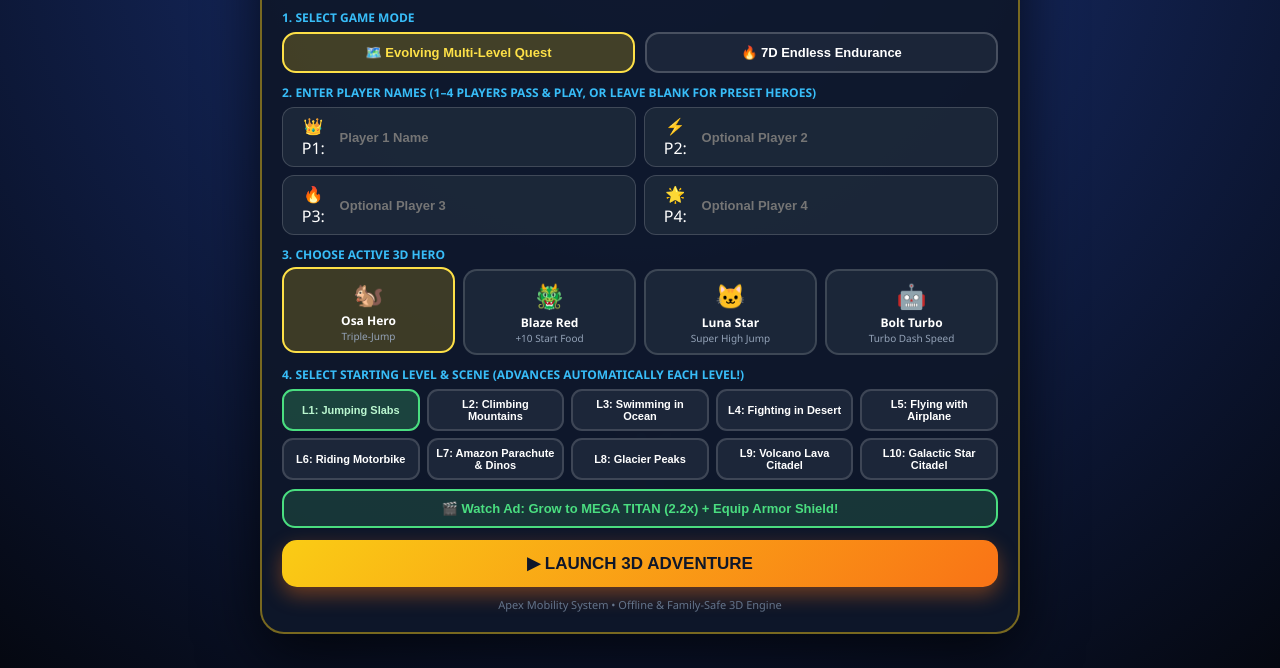
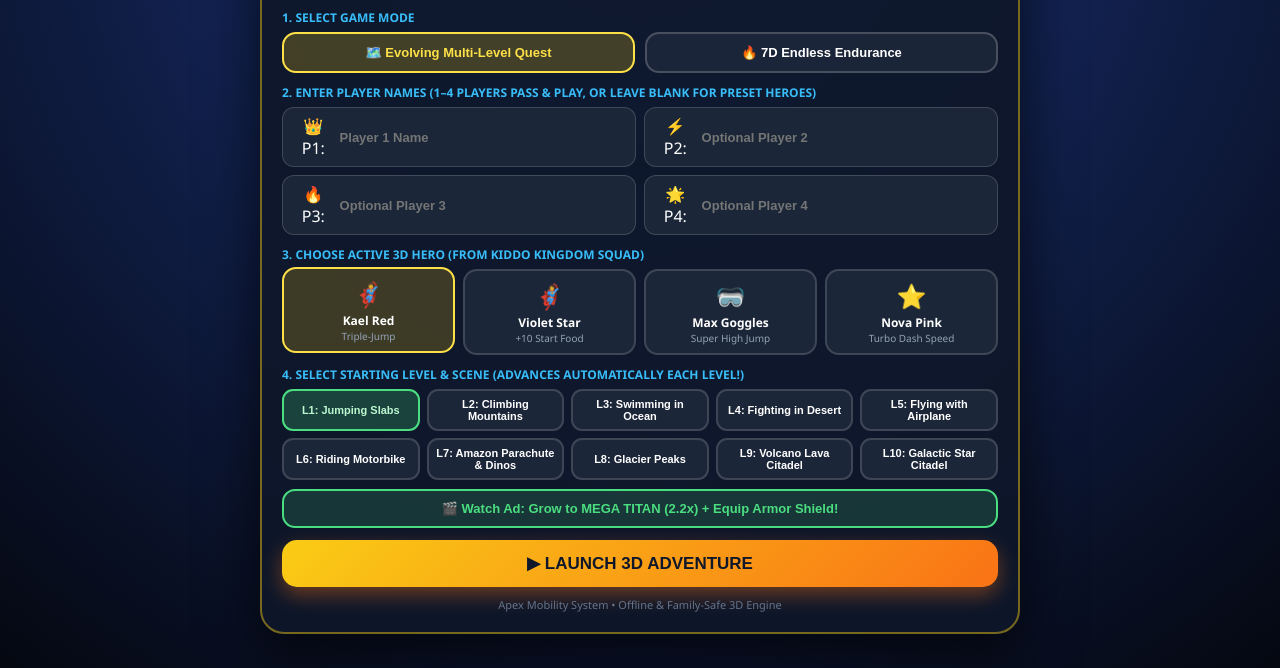
Before and after one commit to sledgemusicchannel-crypto/Kiddo-Kingdom-Star-Quest-3D, a plain HTML site: page index.html in a window 1280 px wide. Shown: the part 132-800 px from the top of the page. Drawn offline with nearby package versions, Linux system fonts and the light colour scheme; animation ran at ten frames a second.

Commit message:
Update index.html

```diff
--- a/index.html
+++ b/index.html
@@ -151,7 +151,7 @@
 <!-- HUD -->
 <div id="hud">
   <div class="hud-box">
-    <div class="hud-title" id="hud-player-label">P1: Osa • LVL 1</div>
+    <div class="hud-title" id="hud-player-label">P1: Kael Red • LVL 1</div>
     <div class="hud-val" id="hud-stage">1.0x TINY CUB</div>
     <div id="growth-bar-wrap"><div id="growth-bar"></div></div>
     <div class="hearts" id="hud-hearts">❤️❤️❤️</div>
@@ -209,7 +209,7 @@
       <div class="player-slot"><span>🌟 P4:</span><input type="text" id="p4-name" maxlength="14" placeholder="Optional Player 4" /></div>
     </div>
 
-    <div class="section-label">3. Choose Active 3D Hero</div>
+    <div class="section-label">3. Choose Active 3D Hero (From Kiddo Kingdom Squad)</div>
     <div class="hero-grid" id="hero-grid"></div>
 
     <div class="section-label">4. Select Starting Level & Scene (Advances Automatically Each Level!)</div>
@@ -233,12 +233,28 @@
 </div>
 
 <script>
-// ==================== 1. HEROES & 10 DISTINCT LEVEL ARCHITECTURES ====================
+// ==================== 1. HEROES (ARTWORK SQUAD) & 10 DISTINCT LEVEL ARCHITECTURES ====================
 const HEROES = [
-  { id: 'osa', name: 'Osa Hero', icon: '🐿️', shirt: 0xe11d48, overalls: 0x2563eb, cap: 0xdc2626, skin: 0xfdba74, perk: 'Triple-Jump', jump: 0.35, speed: 0.17, maxJumps: 3 },
-  { id: 'blaze', name: 'Blaze Red', icon: '🐲', shirt: 0xf97316, overalls: 0x1d4ed8, cap: 0xef4444, skin: 0xfac898, perk: '+10 Start Food', jump: 0.33, speed: 0.16, maxJumps: 2, startFood: 10 },
-  { id: 'luna', name: 'Luna Star', icon: '🐱', shirt: 0xa855f7, overalls: 0x3b82f6, cap: 0x9333ea, skin: 0xfed7aa, perk: 'Super High Jump', jump: 0.39, speed: 0.17, maxJumps: 2 },
-  { id: 'bolt', name: 'Bolt Turbo', icon: '🤖', shirt: 0x16a34a, overalls: 0x0284c7, cap: 0x22c55e, skin: 0xfdba74, perk: 'Turbo Dash Speed', jump: 0.33, speed: 0.21, maxJumps: 2 }
+  {
+    id: 'kael_red', name: 'Kael Red', icon: '🦸‍♂️',
+    suit: 0xdc2626, trim: 0xfacc15, cape: 0xb91c1c, hair: 0x291810, skin: 0x9a5b34,
+    style: 'curly_cape', perk: 'Triple-Jump', jump: 0.35, speed: 0.17, maxJumps: 3
+  },
+  {
+    id: 'violet_star', name: 'Violet Star', icon: '🦸‍♀️',
+    suit: 0x7e22ce, trim: 0xfacc15, cape: 0x6b21a8, hair: 0x9333ea, skin: 0xf1b690,
+    style: 'long_hair', perk: '+10 Start Food', jump: 0.33, speed: 0.16, maxJumps: 2, startFood: 10
+  },
+  {
+    id: 'max_goggles', name: 'Max Goggles', icon: '🥽',
+    suit: 0x2563eb, trim: 0xfacc15, cape: 0x1d4ed8, hair: 0x92400e, skin: 0xe8a87c,
+    style: 'goggles', perk: 'Super High Jump', jump: 0.39, speed: 0.17, maxJumps: 2
+  },
+  {
+    id: 'nova_pink', name: 'Nova Pink', icon: '⭐',
+    suit: 0xdb2777, trim: 0xfacc15, cape: 0xbe185d, hair: 0x3b1f14, skin: 0xe6a67c,
+    style: 'ponytail', perk: 'Turbo Dash Speed', jump: 0.33, speed: 0.21, maxJumps: 2
+  }
 ];
 
 const LEVEL_BLUEPRINTS = [
@@ -346,7 +362,7 @@ window.showRewardedAd = function(onRewardEarned) {
   }
 };
 
-// ==================== 4. THREE.JS 3D SCENE, MOVIE MARIO HERO, MOVIE 7D ORCS & VEHICLES ====================
+// ==================== 4. THREE.JS 3D SCENE, HERO SQUAD, MOVIE 7D ORCS & VEHICLES ====================
 const canvas = document.getElementById('game-canvas');
 const renderer = new THREE.WebGLRenderer({ canvas, antialias: true });
 renderer.setSize(window.innerWidth, window.innerHeight);
@@ -363,81 +379,102 @@ dirLight.position.set(14, 28, 18);
 dirLight.castShadow = true;
 scene.add(dirLight);
 
-// Expressive Super-Mario Inspired 3D Character Rig
+// Kiddo Kingdom Superhero Kid 3D Character Rig
 const playerGroup = new THREE.Group();
 
-const shirtMat = new THREE.MeshStandardMaterial({ color: 0xe11d48, roughness: 0.35 });
-const overallsMat = new THREE.MeshStandardMaterial({ color: 0x2563eb, roughness: 0.45 });
-const capMat = new THREE.MeshStandardMaterial({ color: 0xdc2626, roughness: 0.3 });
-const skinMat = new THREE.MeshStandardMaterial({ color: 0xfdba74, roughness: 0.5 });
-
-const torsoMesh = new THREE.Mesh(new THREE.BoxGeometry(0.92, 0.78, 0.76), shirtMat);
+const suitMat = new THREE.MeshStandardMaterial({ color: 0xdc2626, roughness: 0.35 });
+const trimMat = new THREE.MeshStandardMaterial({ color: 0xfacc15, emissive: 0xa16207, emissiveIntensity: 0.25, roughness: 0.3 });
+const capeMat = new THREE.MeshStandardMaterial({ color: 0xb91c1c, roughness: 0.45, side: THREE.DoubleSide });
+const hairMat = new THREE.MeshStandardMaterial({ color: 0x291810, roughness: 0.75 });
+const skinMat = new THREE.MeshStandardMaterial({ color: 0x9a5b34, roughness: 0.5 });
+
+const torsoMesh = new THREE.Mesh(new THREE.BoxGeometry(0.92, 0.8, 0.76), suitMat);
 torsoMesh.position.y = 0.84;
-const overallsMesh = new THREE.Mesh(new THREE.BoxGeometry(0.96, 0.52, 0.8), overallsMat);
-overallsMesh.position.y = 0.68;
+
+const chestStarMesh = new THREE.Mesh(new THREE.OctahedronGeometry(0.24, 0), trimMat);
+chestStarMesh.scale.set(0.35, 1.05, 1.05);
+chestStarMesh.position.set(0.46, 0.92, 0);
+
+const beltMesh = new THREE.Mesh(new THREE.BoxGeometry(0.96, 0.14, 0.8), trimMat);
+beltMesh.position.y = 0.54;
+
+const capeMesh = new THREE.Mesh(new THREE.BoxGeometry(0.1, 1.15, 0.88), capeMat);
+capeMesh.position.set(-0.52, 0.78, 0);
+capeMesh.rotation.z = 0.24;
 
 const headGroup = new THREE.Group();
 headGroup.position.set(0, 1.56, 0);
 
 const headMesh = new THREE.Mesh(new THREE.SphereGeometry(0.48, 22, 22), skinMat);
 const eyeMat = new THREE.MeshStandardMaterial({ color: 0x0f172a, roughness: 0.2 });
-const browMat = new THREE.MeshStandardMaterial({ color: 0x3b1807, roughness: 0.6 });
-const cheekMat = new THREE.MeshStandardMaterial({ color: 0xf87171, roughness: 0.5, transparent: true, opacity: 0.55 });
-
-const leftEye = new THREE.Mesh(new THREE.SphereGeometry(0.082, 10, 10), eyeMat);
-leftEye.position.set(0.32, 0.08, 0.26);
-const rightEye = new THREE.Mesh(new THREE.SphereGeometry(0.082, 10, 10), eyeMat);
-rightEye.position.set(0.32, 0.08, -0.26);
+const shineMat = new THREE.MeshBasicMaterial({ color: 0xffffff });
+const browMat = new THREE.MeshStandardMaterial({ color: 0x1f120c, roughness: 0.6 });
+
+const leftEye = new THREE.Mesh(new THREE.SphereGeometry(0.085, 10, 10), eyeMat);
+leftEye.position.set(0.32, 0.08, 0.25);
+const rightEye = new THREE.Mesh(new THREE.SphereGeometry(0.085, 10, 10), eyeMat);
+rightEye.position.set(0.32, 0.08, -0.25);
+
+const leftEyeShine = new THREE.Mesh(new THREE.SphereGeometry(0.032, 8, 8), shineMat);
+leftEyeShine.position.set(0.38, 0.12, 0.27);
+const rightEyeShine = new THREE.Mesh(new THREE.SphereGeometry(0.032, 8, 8), shineMat);
+rightEyeShine.position.set(0.38, 0.12, -0.27);
 
 const leftBrow = new THREE.Mesh(new THREE.BoxGeometry(0.11, 0.055, 0.19), browMat);
-leftBrow.position.set(0.36, 0.2, 0.26);
+leftBrow.position.set(0.36, 0.2, 0.25);
 const rightBrow = new THREE.Mesh(new THREE.BoxGeometry(0.11, 0.055, 0.19), browMat);
-rightBrow.position.set(0.36, 0.2, -0.26);
-
-const leftCheek = new THREE.Mesh(new THREE.SphereGeometry(0.07, 10, 10), cheekMat);
-leftCheek.position.set(0.28, -0.06, 0.36);
-const rightCheek = new THREE.Mesh(new THREE.SphereGeometry(0.07, 10, 10), cheekMat);
-rightCheek.position.set(0.28, -0.06, -0.36);
+rightBrow.position.set(0.36, 0.2, -0.25);
 
 const leftEar = new THREE.Mesh(new THREE.SphereGeometry(0.11, 10, 10), skinMat);
 leftEar.position.set(0.02, 0.02, 0.47);
 const rightEar = new THREE.Mesh(new THREE.SphereGeometry(0.11, 10, 10), skinMat);
 rightEar.position.set(0.02, 0.02, -0.47);
 
-const noseMesh = new THREE.Mesh(new THREE.SphereGeometry(0.155, 14, 14), skinMat);
-noseMesh.position.set(0.49, -0.01, 0);
-
-const mustacheL = new THREE.Mesh(new THREE.BoxGeometry(0.14, 0.085, 0.23), browMat);
-mustacheL.position.set(0.44, -0.14, 0.11);
-mustacheL.rotation.y = 0.22;
-const mustacheR = new THREE.Mesh(new THREE.BoxGeometry(0.14, 0.085, 0.23), browMat);
-mustacheR.position.set(0.44, -0.14, -0.11);
-mustacheR.rotation.y = -0.22;
-
-const capDome = new THREE.Mesh(new THREE.SphereGeometry(0.51, 22, 14, 0, Math.PI * 2, 0, Math.PI * 0.55), capMat);
-capDome.position.set(-0.02, 0.09, 0);
-const capBrim = new THREE.Mesh(new THREE.CylinderGeometry(0.55, 0.55, 0.06, 16), capMat);
-capBrim.position.set(0.38, 0.15, 0);
-const capBadge = new THREE.Mesh(
-  new THREE.CylinderGeometry(0.14, 0.14, 0.05, 16),
-  new THREE.MeshStandardMaterial({ color: 0xffffff, emissive: 0xfde047, emissiveIntensity: 0.25 })
+const noseMesh = new THREE.Mesh(new THREE.SphereGeometry(0.12, 12, 12), skinMat);
+noseMesh.position.set(0.47, -0.01, 0);
+
+// Hero Hair & Accessory Variants (Curly Afro, Violet Long Hair, Blue Goggles, Pink Ponytail)
+const curlyHairGroup = new THREE.Group();
+const hairCore = new THREE.Mesh(new THREE.SphereGeometry(0.51, 18, 16, 0, Math.PI * 2, 0, Math.PI * 0.65), hairMat);
+hairCore.position.set(-0.04, 0.14, 0);
+curlyHairGroup.add(hairCore);
+for (let c = 0; c < 8; c++) {
+  const ang = (c / 8) * Math.PI * 2;
+  const puff = new THREE.Mesh(new THREE.SphereGeometry(0.16, 10, 10), hairMat);
+  puff.position.set(-0.06 + Math.cos(ang) * 0.36, 0.34, Math.sin(ang) * 0.36);
+  curlyHairGroup.add(puff);
+}
+
+const longHairMesh = new THREE.Mesh(new THREE.BoxGeometry(0.42, 0.92, 0.84), hairMat);
+longHairMesh.position.set(-0.34, -0.16, 0);
+
+const gogglesGroup = new THREE.Group();
+const goggleStrap = new THREE.Mesh(new THREE.BoxGeometry(0.98, 0.14, 0.98), new THREE.MeshStandardMaterial({ color: 0x0f172a }));
+goggleStrap.position.set(0.02, 0.12, 0);
+const lensMat = new THREE.MeshStandardMaterial({ color: 0x38bdf8, emissive: 0x0284c7, emissiveIntensity: 0.45, roughness: 0.15 });
+const lensL = new THREE.Mesh(new THREE.BoxGeometry(0.14, 0.22, 0.34), lensMat);
+lensL.position.set(0.44, 0.12, 0.21);
+const lensR = new THREE.Mesh(new THREE.BoxGeometry(0.14, 0.22, 0.34), lensMat);
+lensR.position.set(0.44, 0.12, -0.21);
+gogglesGroup.add(goggleStrap, lensL, lensR);
+
+const ponytailMesh = new THREE.Mesh(new THREE.ConeGeometry(0.2, 0.68, 12), hairMat);
+ponytailMesh.position.set(-0.56, 0.12, 0);
+ponytailMesh.rotation.z = 0.85;
+
+headGroup.add(
+  headMesh, leftEye, rightEye, leftEyeShine, rightEyeShine,
+  leftBrow, rightBrow, leftEar, rightEar, noseMesh,
+  curlyHairGroup, longHairMesh, gogglesGroup, ponytailMesh
 );
-capBadge.rotation.z = Math.PI / 2;
-capBadge.position.set(0.48, 0.24, 0);
-
-headGroup.add(
-  headMesh, leftEye, rightEye, leftBrow, rightBrow,
-  leftCheek, rightCheek, leftEar, rightEar,
-  noseMesh, mustacheL, mustacheR, capDome, capBrim, capBadge
-);
 
 const armGeo = new THREE.BoxGeometry(0.25, 0.52, 0.26);
-const leftArm = new THREE.Mesh(armGeo, shirtMat); leftArm.position.set(0, 0.85, 0.58);
-const rightArm = new THREE.Mesh(armGeo, shirtMat); rightArm.position.set(0, 0.85, -0.58);
+const leftArm = new THREE.Mesh(armGeo, suitMat); leftArm.position.set(0, 0.85, 0.58);
+const rightArm = new THREE.Mesh(armGeo, suitMat); rightArm.position.set(0, 0.85, -0.58);
 
 const legGeo = new THREE.BoxGeometry(0.3, 0.44, 0.34);
-const leftLeg = new THREE.Mesh(legGeo, overallsMat); leftLeg.position.set(0, 0.22, 0.24);
-const rightLeg = new THREE.Mesh(legGeo, overallsMat); rightLeg.position.set(0, 0.22, -0.24);
+const leftLeg = new THREE.Mesh(legGeo, suitMat); leftLeg.position.set(0, 0.22, 0.24);
+const rightLeg = new THREE.Mesh(legGeo, suitMat); rightLeg.position.set(0, 0.22, -0.24);
 
 // 3D Airplane Rig
 const planeGroup = new THREE.Group();
@@ -512,7 +549,11 @@ shieldRing.position.y = 1.0;
 shieldGroup.add(shieldDome, shieldRing);
 shieldGroup.visible = false;
 
-playerGroup.add(torsoMesh, overallsMesh, headGroup, leftArm, rightArm, leftLeg, rightLeg, planeGroup, bikeGroup, chuteGroup, shieldGroup);
+playerGroup.add(
+  torsoMesh, chestStarMesh, beltMesh, capeMesh, headGroup,
+  leftArm, rightArm, leftLeg, rightLeg,
+  planeGroup, bikeGroup, chuteGroup, shieldGroup
+);
 scene.add(playerGroup);
 
 // Movie-Style 7D Orc 3D Builder
@@ -688,6 +729,7 @@ HEROES.forEach((h, idx) => {
     document.querySelectorAll('.hero-card').forEach(c => c.classList.remove('active'));
     card.classList.add('active');
     state.selectedHero = h;
+    applyHeroAppearance(h);
     playSound(520, 'triangle', 0.09);
   };
   heroGrid.appendChild(card);
@@ -727,7 +769,7 @@ function buildSquadFromInputs() {
   ].filter(Boolean);
   state.squad = names.map((n, i) => ({
     name: n,
-    hero: HEROES[i % HEROES.length],
+    hero: i === 0 ? state.selectedHero : HEROES[i % HEROES.length],
     bestStars: 0,
     bestDist: 0,
     maxScale: 1.0
@@ -981,10 +1023,17 @@ function spawnChunk(i, bp, isBossArena = false) {
 }
 
 function applyHeroAppearance(hero) {
-  shirtMat.color.setHex(hero.shirt);
-  overallsMat.color.setHex(hero.overalls);
-  capMat.color.setHex(hero.cap);
+  suitMat.color.setHex(hero.suit);
+  trimMat.color.setHex(hero.trim);
+  capeMat.color.setHex(hero.cape);
+  hairMat.color.setHex(hero.hair);
   skinMat.color.setHex(hero.skin);
+
+  curlyHairGroup.visible = hero.style === 'curly_cape';
+  capeMesh.visible = hero.style === 'curly_cape';
+  longHairMesh.visible = hero.style === 'long_hair';
+  gogglesGroup.visible = hero.style === 'goggles';
+  ponytailMesh.visible = hero.style === 'ponytail';
 }
 
 function initSession() {
@@ -1316,6 +1365,9 @@ function animate() {
 
     playerGroup.rotation.y = state.facing === 1 ? 0 : Math.PI;
     headGroup.rotation.z = Math.max(-0.25, Math.min(0.25, -state.vy * 0.45));
+    if (capeMesh.visible) {
+      capeMesh.rotation.z = 0.24 + Math.sin(clockTick * 4.2) * 0.14 + Math.abs(state.vx) * 0.35;
+    }
 
     if (Math.abs(state.vx) > 0.02 && state.vehicleMode === 'foot') {
       const swimMult = bp.key === 'swimming_ocean' ? 0.55 : 1.0;
```
